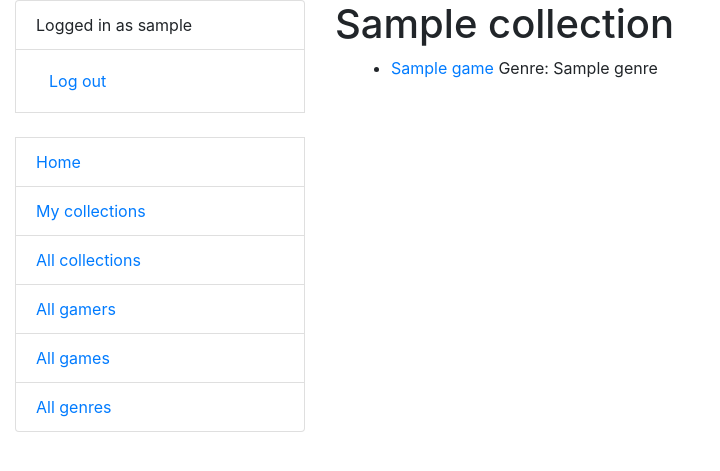
After one commit to Morphin20th/Game-Collection-Manager, a Django app: page /collections/1 in a window 1280 px wide. The commit adds this page. Shown: the top 471 px of the page, without its empty margins (0-720 px from the left). Run offline with Django 5.2, Linux system fonts and the light colour scheme; a user stored in the database is signed in; tables that the repository leaves empty hold one stand-in row (values such as "Sample post").

Commit message:
feat: add CollectionDetailView, changed names in urls.py

```diff
--- a/collection/models.py
+++ b/collection/models.py
@@ -1,5 +1,6 @@
 from django.db import models
 from django.contrib.auth.models import AbstractUser
+from django.urls import reverse
 
 
 class Genre(models.Model):
@@ -51,3 +52,6 @@ class Collection(models.Model):
 
     def __str__(self) -> str:
         return self.name
+
+    def get_absolute_url(self):
+        return reverse("collection:collection-detail", args=[str(self.id)])
--- a/collection/urls.py
+++ b/collection/urls.py
@@ -6,16 +6,17 @@ from collection.views import (
     CollectionListView,
     GamerListView,
     GameListView,
-    GenreListView,
+    GenreListView, CollectionDetailView,
 )
 
 urlpatterns = [
     path("", index, name="index"),
-    path("my-collections/", GamerCollectionListView.as_view(), name="my-collections"),
-    path("collections/", CollectionListView.as_view(), name="collections"),
-    path("gamers/", GamerListView.as_view(), name="gamers"),
-    path("games/", GameListView.as_view(), name="games"),
-    path("genres/", GenreListView.as_view(), name="genres"),
+    path("my-collections/", GamerCollectionListView.as_view(), name="my-collection-list"),
+    path("collections/", CollectionListView.as_view(), name="collection-list"),
+    path("collections/<int:pk>", CollectionDetailView.as_view(), name="collection-detail"),
+    path("gamers/", GamerListView.as_view(), name="gamer-list"),
+    path("games/", GameListView.as_view(), name="game-list"),
+    path("genres/", GenreListView.as_view(), name="genre-list"),
 ]
 
 app_name = "collection"
--- a/collection/views.py
+++ b/collection/views.py
@@ -42,6 +42,10 @@ class CollectionListView(LoginRequiredMixin, generic.ListView):
         context['title'] = "All collections"
         return context
 
+class CollectionDetailView(LoginRequiredMixin, generic.DetailView):
+    model = Collection
+    template_name = "collection/collections/collection_detail.html"
+
 
 class GamerListView(LoginRequiredMixin, generic.ListView):
     model = Gamer
--- /dev/null
+++ b/templates/collection/collections/collection_detail.html
@@ -0,0 +1,16 @@
+{% extends "base.html" %}
+
+{% block title %}
+  <title>Collection: {{ collection.name }}</title>
+{% endblock %}
+
+{% block content %}
+  <h1>{{ collection.name }}</h1>
+  <div class="ml-3">
+    <ul>
+      {% for game in collection.game.all %}
+        <li><a href="#">{{ game }}</a> Genre: {{ game.genre }}</li>
+      {% endfor %}
+    </ul>
+  </div>
+{% endblock %}
--- a/templates/collection/collections/collection_list.html
+++ b/templates/collection/collections/collection_list.html
@@ -11,7 +11,7 @@
     {% if collections %}
       {% for collection in collections %}
         <li>
-          <strong>{{ collection.name }}</strong> <br>
+          <strong><a href="{{ collection.get_absolute_url }}">{{ collection.name }}</a></strong> <br>
           Created on: {{ collection.created_at|date:"F j, Y" }}
         </li>
       {% endfor %}
--- a/templates/includes/sidebar.html
+++ b/templates/includes/sidebar.html
@@ -13,9 +13,9 @@
   {% endif %}
   <br>
   <li class="list-group-item"><a href="{% url 'collection:index' %}">Home</a></li>
-  <li class="list-group-item"><a href="{% url 'collection:my-collections' %}">My collections</a></li>
-  <li class="list-group-item"><a href="{% url 'collection:collections' %}">All collections</a></li>
-  <li class="list-group-item"><a href="{% url 'collection:gamers' %}">All gamers</a></li>
-  <li class="list-group-item"><a href="{% url 'collection:games' %}">All games</a></li>
-  <li class="list-group-item"><a href="{% url 'collection:genres' %}">All genres</a></li>
+  <li class="list-group-item"><a href="{% url 'collection:my-collection-list' %}">My collections</a></li>
+  <li class="list-group-item"><a href="{% url 'collection:collection-list' %}">All collections</a></li>
+  <li class="list-group-item"><a href="{% url 'collection:gamer-list' %}">All gamers</a></li>
+  <li class="list-group-item"><a href="{% url 'collection:game-list' %}">All games</a></li>
+  <li class="list-group-item"><a href="{% url 'collection:genre-list' %}">All genres</a></li>
 </ul>
```
